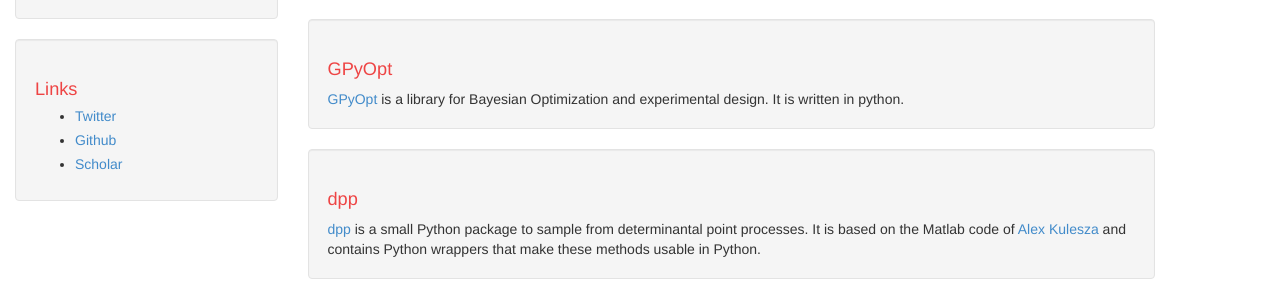
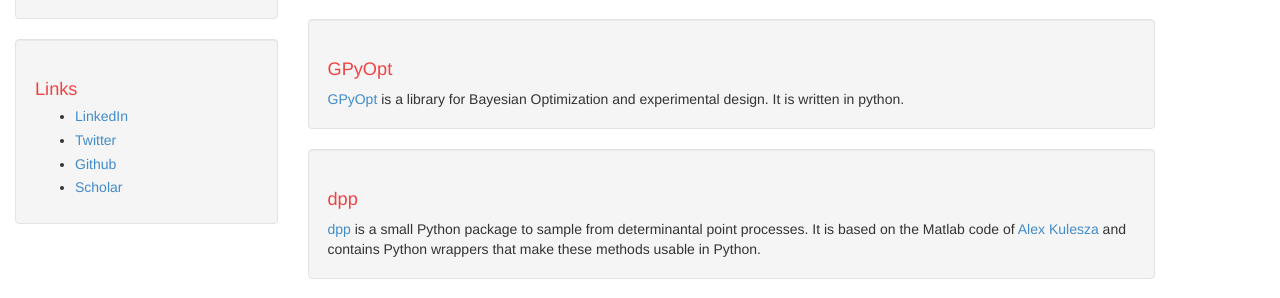
Before and after one commit to javiergonzalezh/javiergonzalezh.github.io, a Jekyll site: the page built from software.html, in a window 1280 px wide. Shown: the part 331-629 px from the top of the page. Built offline with Jekyll 4.4.1, drawn with Linux system fonts in a browser that asks for light colours.

Commit message:
Add LinkedIn link to links list

```diff
--- a/_includes/links-list.html
+++ b/_includes/links-list.html
@@ -1,5 +1,7 @@
 <h1>Links</h1>
 <ul>
+
+  <li><a href="https://www.linkedin.com/in/javier-gonz%C3%A1lez-5445b647/">LinkedIn</a></li>
   <li><a href="https://twitter.com/javiergonzh">Twitter</a></li>
   <li><a href="https://github.com/javiergonzalezh">Github</a></li>
   <li><a href="https://scholar.google.com/citations?user=ynIWXnUAAAAJ&hl=en">Scholar</a></li>
```
